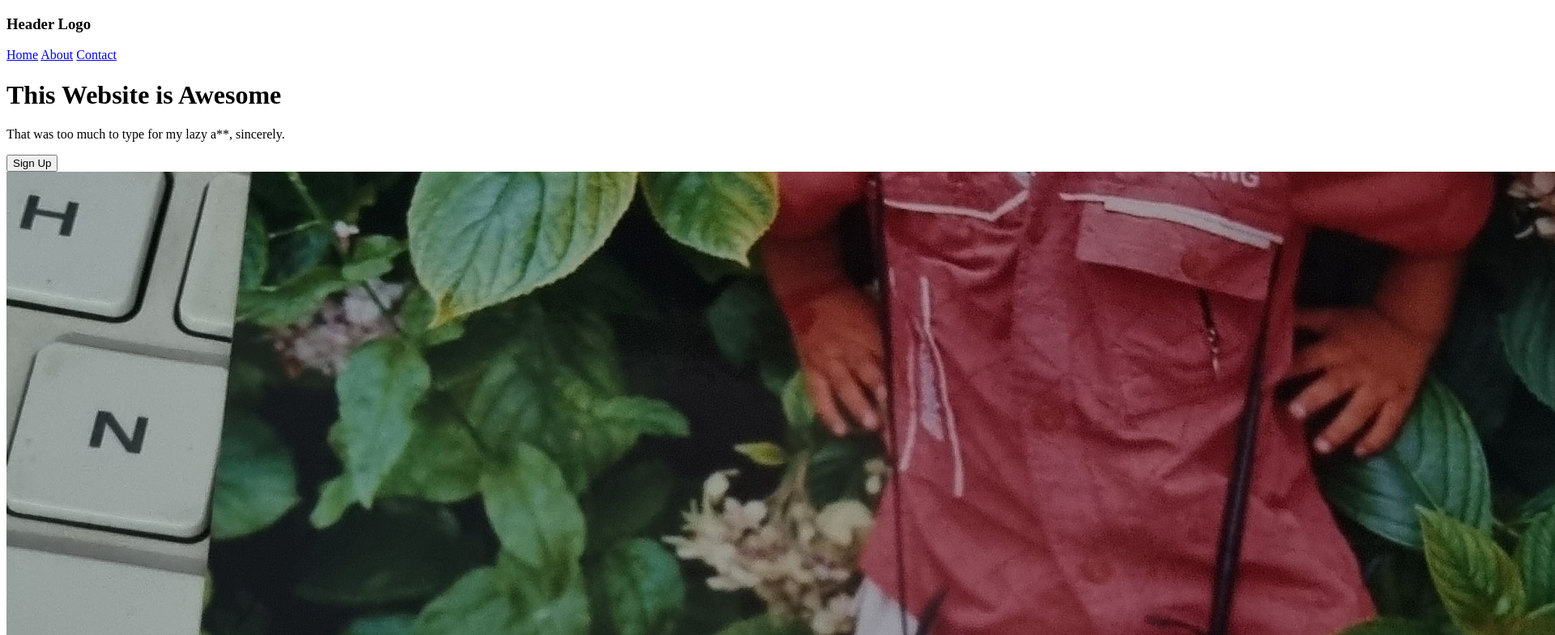
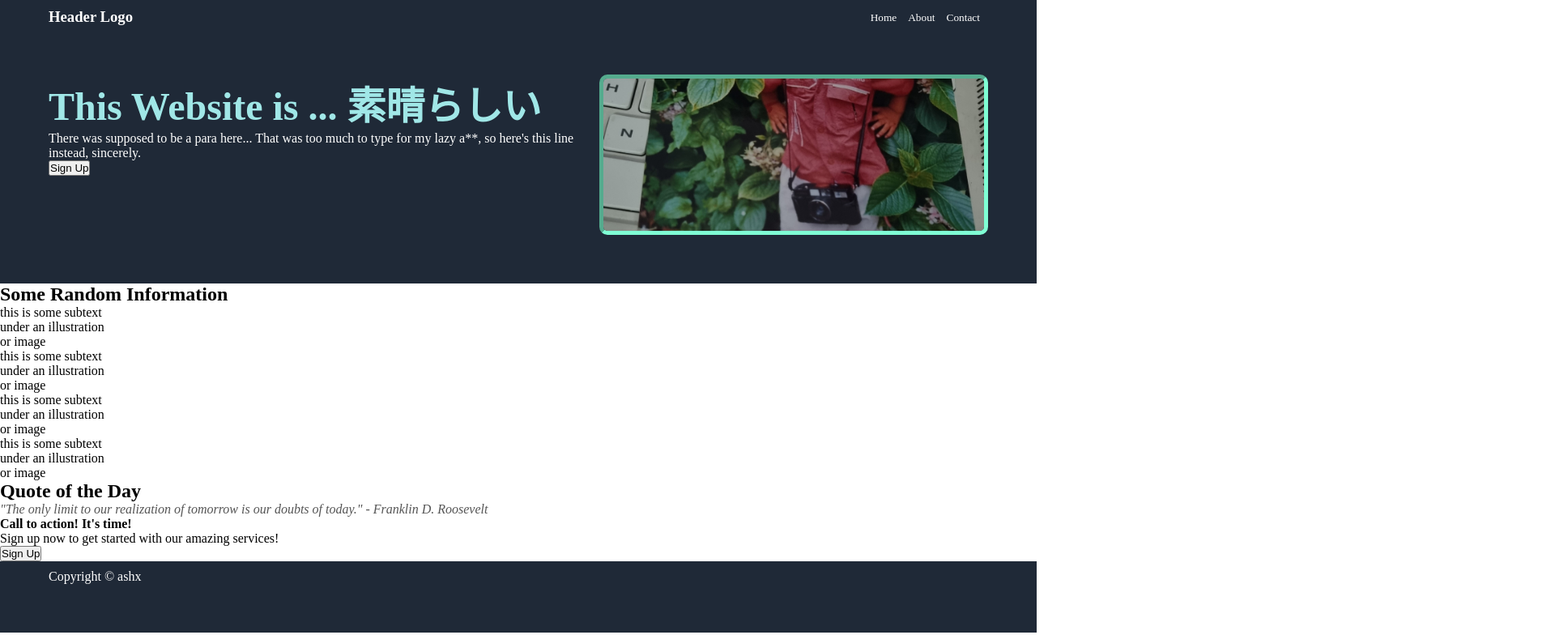
Before and after one commit to ashxtosh/landing-page, a plain HTML site: page index.html in a window 1280 px wide. Shown: the top 784 px of the page at 81% size, 1920 px wide, since content can reach past the window. Drawn offline with Linux system fonts and the light colour scheme.

Commit message:
added_css_file_with_some_propertiesAdd CSS file with some properties
Screenshot saved in
siteAfterCommits/added_css_file_with_some_properties.png

```diff
--- a/index.html
+++ b/index.html
@@ -4,6 +4,7 @@
     <meta charset="UTF-8">
     <meta name="viewport" content="width=device-width, initial-scale=1.0">
     <title>Landing Page</title>
+    <link rel="stylesheet" href="styles.css">
 </head>
 <body>
     <header class="header">
@@ -18,11 +19,14 @@
 
         <div class="sign_up_block">
             <div class="text_sign_up">
-                <h1>This Website is Awesome</h1>
-                <p>That was too much to type for my lazy a**, sincerely.</p>
+                <h4>This Website is ... 素晴らしい</h4>
+                <p>
+                    There was supposed to be a para here...
+                    That was too much to type for my lazy a**, so here's this line instead, sincerely.
+                </p>
                 <button id="sign_up_button">Sign Up</button>
             </div>
-            <img src="./images/childhood.jpg" alt="a childhood photo of me">
+            <img src="./images/childhood.jpg" alt="a childhood photo of me" style="width: 480px; height: auto; border-radius: 10px; border: 5px inset aquamarine;">
         </div>
     </header>
 
--- /dev/null
+++ b/styles.css
@@ -0,0 +1,37 @@
+* {
+  margin: 0;
+  padding: 0;
+  box-sizing: border-box;
+}
+
+
+header, footer {
+    background-color: #1f2937;
+    padding: 10px 60px;
+    padding-bottom: 60px;
+    color: white
+}
+
+a {
+    color: white;
+    text-decoration: none;
+    font-size: smaller;
+    margin-right: 10px;
+}
+
+.top_row {
+    display: flex;
+    justify-content: space-between;
+    align-items: center;
+    margin-bottom: 60px;
+}
+
+.sign_up_block {
+    display: flex;
+    justify-content: space-between;
+}
+
+.text_sign_up h4 {
+    color: rgb(160, 231, 231);
+    font-size: 48px;
+}
```
Also changed, not shown: siteAfterCommits/added_css_file_with_some_properties.png (added).
